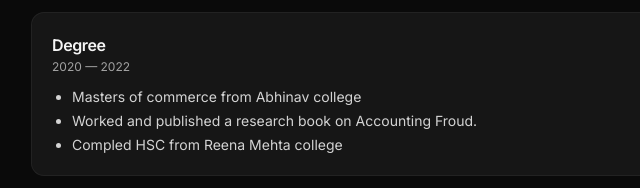
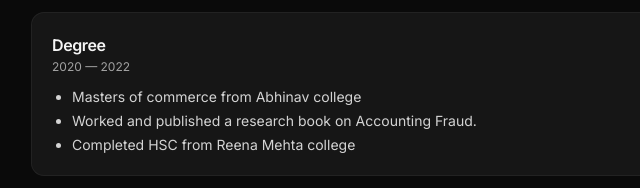
Before and after one commit to codewithsaara/Sara-Portfolio, a plain HTML site: page index.html in a window 1280 px wide. Shown: the part 2445-2633 px from the top of the page, 0-640 px from the left. Drawn offline with nearby package versions, Linux system fonts and the light colour scheme.

Commit message:
Update index.html

```diff
--- a/index.html
+++ b/index.html
@@ -400,8 +400,8 @@
                   </div>
                   <ul class="mt-3 list-disc ps-5 text-sm text-neutral-300 space-y-1">
                     <li>Masters of commerce from Abhinav college</li>
-                    <li>Worked and published a research book on Accounting Froud.</li>
-                    <li> Compled HSC from Reena Mehta college </li>
+                    <li>Worked and published a research book on Accounting Fraud.</li>
+                    <li> Completed HSC from Reena Mehta college </li>
                   </ul>
                 </div>
 
```
